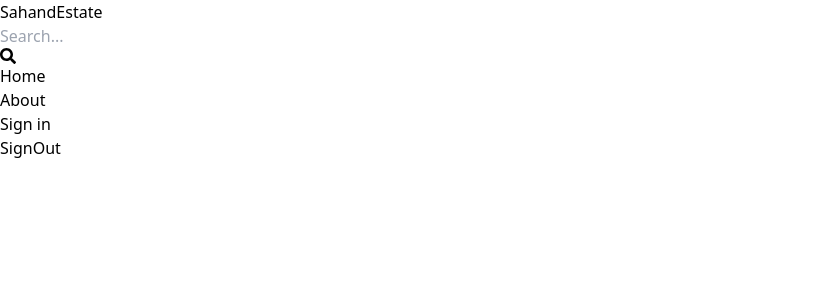
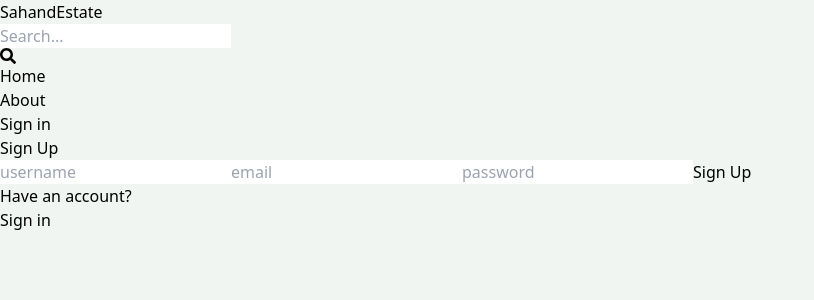
Before and after one commit to namishprasad04/mern-project-real_estate, a React (Vite) app in the folder client/: page /sign-up in a window 1280 px wide. Shown: the top 300 px of the page, without its empty margins (0-814 px from the left). Built offline with nearby package versions, Linux system fonts and the light colour scheme.

Commit message:
created sign up page ui

```diff
--- a/client/src/index.css
+++ b/client/src/index.css
@@ -1,3 +1,7 @@
 @tailwind base;
 @tailwind components;
 @tailwind utilities;
+
+body{
+    background-color: rgb(241, 245, 241);
+}
--- a/client/src/pages/SignUp.jsx
+++ b/client/src/pages/SignUp.jsx
@@ -1,6 +1,40 @@
+import {Link} from "react-router-dom";
+
 
 export default function SignUp() {
   return (
-    <div>SignOut</div>
-  )
+    <div className="p-3 max-w-lg mx-auto">
+      <h1 className="text-3xl text-center font-semibold my-7">Sign Up</h1>
+      <form action="" className="flex flex-col gap-4">
+        <input
+          type="text"
+          placeholder="username"
+          className="border p-3 rounded-lg"
+          id="username"
+        />
+        <input
+          type="email"
+          placeholder="email"
+          className="border p-3 rounded-lg"
+          id="email"
+        />
+        <input
+          type="password"
+          placeholder="password"
+          className="border p-3 rounded-lg"
+          id="password"
+        />
+        <button className="bg-slate-700 text-white p-3 rounded-lg uppercase hover:opacity-95 disabled:opacity-80">
+          Sign Up
+        </button>
+      </form>
+
+      <div className="flex gap-2 mt-5">
+        <p>Have an account?</p>
+        <Link to="/sign-in">
+          <span className="text-blue-700">Sign in</span>
+        </Link>
+      </div>
+    </div>
+  );
 }
```
